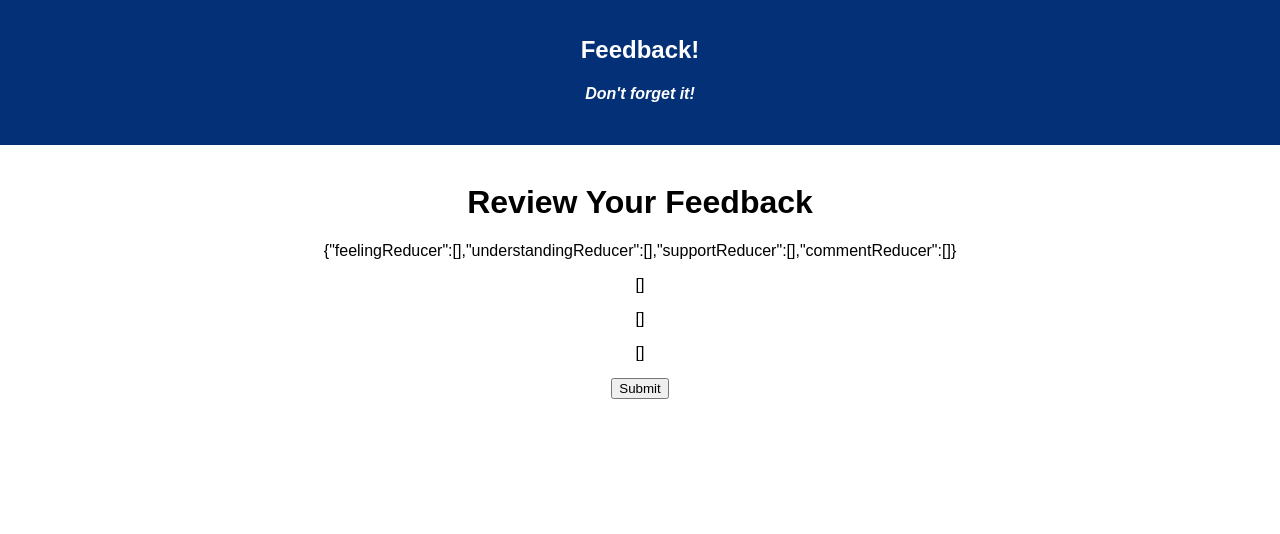
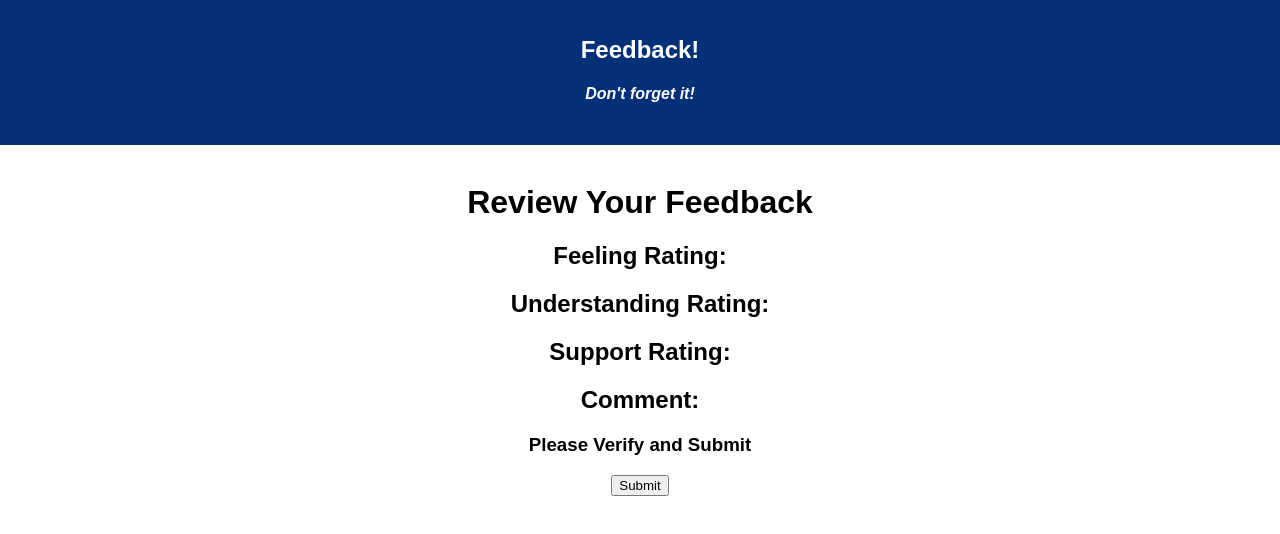
Before and after one commit to joelburdorf/redux-feedback-loop, a React (Create React App) app: page /#/verify in a window 1280 px wide. Shown: the top 534 px of the page. Built offline with nearby package versions, Linux system fonts and the light colour scheme.

Commit message:
added a ton of notes explaining my code

```diff
--- a/src/components/Thank_You/Thank_You.js
+++ b/src/components/Thank_You/Thank_You.js
@@ -3,11 +3,17 @@ import { connect } from 'react-redux';
 
 class Thank_You extends Component {
 
+    buttonClick = ()=> {
+        //next route to howYaFeelin Component
+        this.props.history.push('/')
+    }
+    //on buttonClick go back to add a new feedback
     render() {
         return (
             <div>
                 <h1>Submission Successful!</h1>
                 <h1>Thank you for your feedback!</h1>
+                <button onClick={this.buttonClick}>Add New Feedback</button>
             </div>
         )
     }
--- a/src/components/Verify/Verify.js
+++ b/src/components/Verify/Verify.js
@@ -3,7 +3,8 @@ import { connect } from 'react-redux';
 import axios from 'axios';
 
 class Verify extends Component {
-
+    //on buttonClick set data to obj values from store then POST to server/router/Db.
+    //use /feedback url to match router POST
     buttonClick = (event) => {
         event.preventDefault();
         axios({
@@ -17,35 +18,32 @@ class Verify extends Component {
             },
         }).then((response) => {
             console.log(response);
+            //next route to thanks Component
             this.props.history.push('/thanks');
         }).catch((error) => {
             console.log(error);
         })
     }
-
+    //add all ratings to the DOM for verification and submission to Db on buttonClick
     render() {
         return (
             <div>
                 <h1>Review Your Feedback</h1>
-                <p>{JSON.stringify(this.props.reduxState)}</p>
-                <p>{JSON.stringify(this.props.reduxState.understandingReducer)}</p>
-                <p>{JSON.stringify(this.props.reduxState.supportReducer)}</p>
-                <p>{JSON.stringify(this.props.reduxState.commentReducer)}</p>
-                {/* <h3>Feelings: {this.props.reduxState.feelingReducer.feeling}</h3> */}
-            <ul>
+                {/* <p>{JSON.stringify(this.props.reduxState.feelingReducer.feeling)}</p>
+                <p>{JSON.stringify(this.props.reduxState.understandingReducer.understanding)}</p>
+                <p>{JSON.stringify(this.props.reduxState.supportReducer.support)}</p>
+                <p>{JSON.stringify(this.props.reduxState.commentReducer.comment)}</p>     */}
 
-                    {/* <li>this.props.reduxState.feelingReducer</li>
-                    <li>{this.props.reduxState.understandingReducer}</li>
-                    <li>{this.props.reduxState.supportReducer}</li>
-                    <li>{this.props.reduxState.commentReducer}</li> */}
-            </ul>
+                <h2>Feeling Rating: {this.props.reduxState.feelingReducer.feeling}</h2>
+                <h2>Understanding Rating: {this.props.reduxState.understandingReducer.understanding}</h2>
+                <h2>Support Rating: {this.props.reduxState.supportReducer.support}</h2>
+                <h2>Comment: {this.props.reduxState.commentReducer.comment}</h2>
+                <h3>Please Verify and Submit</h3>
                 <button onClick={this.buttonClick}>Submit</button>
-
             </div>
         )
     }
 }
-
 
 const putReduxStateOnProps = (reduxState) => ({
     reduxState
--- a/src/index.js
+++ b/src/index.js
@@ -6,6 +6,8 @@ import registerServiceWorker from './registerServiceWorker';
 import { Provider } from 'react-redux';
 import { createStore, combineReducers, applyMiddleware } from 'redux';
 import logger from 'redux-logger';
+
+//      currently not using this feedbackReducer. It's for the GET to Db
 
 // const feedbackReducer = (state = [], action) => {
 //     console.log('hello says feedbackReducer', action.payload);
```
Also changed, not shown: src/components/App/App.js (+3 -4 lines), src/components/Comment/Comment.js (+5 -6 lines), src/components/HowYaFeelin/HowYaFeelin.js (+5 -10 lines), src/components/Supported/Supported.js (+6 -6 lines), src/components/Understanding/Understanding.js (+5 -8 lines), 1 other file (tests, documents, lock files or other folders).
